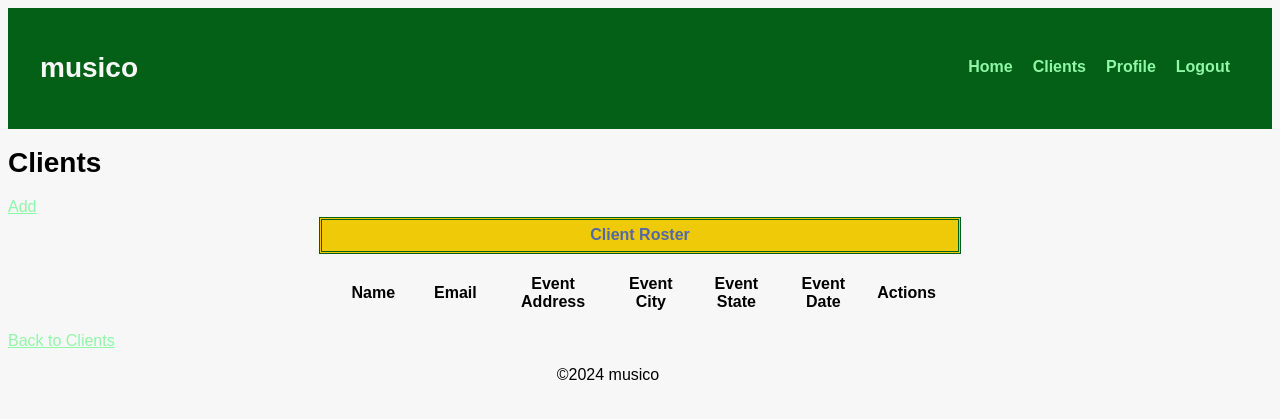
After one commit to josquinlarsen/musico, a Flask app: page /clients/manage in a window 1280 px wide. The commit adds this page. Shown: the top 419 px of the page. Run offline with Flask 3, Linux system fonts and the light colour scheme; the visitor is signed in with stand-in values (Sample User, id 1); lists and menus that the app fills with data are empty.

Commit message:
working out UI client flow

```diff
--- a/app/app.py
+++ b/app/app.py
@@ -24,8 +24,15 @@ class User(db.Model):
 with app.app_context():
     db.create_all()
 
+@app.route("/")
+def pre_home():
+    """
+    Landing page before logging in
+    """
+    return render_template("pre_home.html")
 
-@app.route("/")
+
+@app.route("/home") # update router to /home
 def home():
     """
     Home Page router
@@ -33,9 +40,10 @@ def home():
     if "user_id" in session:
         clients = get_clients()
         return render_template(
-            "home.html", username=session["username"], clients=clients
+            "users/home.html", username=session["username"], clients=clients
         )
-    return redirect(url_for("login"))
+    return redirect(url_for("pre_home"))
+    # return render_template("pre_home.html")
 
 
 @app.route("/register", methods=["GET", "POST"])
@@ -108,7 +116,7 @@ def update():
 def logout():
     session.pop("user_id", None)
     session.pop("username", None)
-    return redirect(url_for("login"))
+    return redirect(url_for("pre_home"))
 
 
 # -------------------------------------------------------------------------------
@@ -124,14 +132,37 @@ def get_clients():
     except requests.RequestException:
         return []
 
-
+# update redirects from login to pre_home?
 @app.route("/clients")
 def clients():
+    """
+    Router for client home page
+    """
     if "user_id" not in session:
         return redirect(url_for("login"))
 
+    # clients = get_clients()
+    return render_template("clients/clients.html")
+
+@app.route("/clients/manage")
+def manage_clients():
+    """
+    Router for manage client table
+    """
+    if "user_id" not in session:
+        return redirect(url_for("login"))
+
+    return render_template("clients/manage_clients.html")
+
+@app.route("/clients/roster")
+def view_clients():
+    """
+    View Roster router
+    """
+    if "user_id" not in session:
+        return redirect(url_for("login"))
     clients = get_clients()
-    return render_template("clients/clients.html", clients=clients)
+    return render_template("clients/view_clients.html", clients=clients)
 
 
 @app.route("/clients/new", methods=["GET", "POST"])
--- a/app/templates/base.html
+++ b/app/templates/base.html
@@ -11,20 +11,20 @@
     <div class="navbar">
         <div><h1>musico</h1></div>
         <nav>
-            <a href="{{ url_for('home') }}">Home</a>
+
             {% if 'user_id' in session %}
-                <a href="{{ url_for('update') }}">Update</a>
+                <a href="{{ url_for('home') }}">Home</a>
+                <a href="{{ url_for('clients') }}">Clients</a>
+                <a href="{{ url_for('update') }}">Profile</a>
                 <a href="{{ url_for('logout') }}">Logout</a>
             {% else %}
+                <a href="{{ url_for('pre_home') }}">Home</a>
                 <a href="{{ url_for('login') }}">Login</a>
                 <a href="{{ url_for('register') }}">Register</a>
             {% endif %}
         </nav>
     </div>
-
 </header>
-
-
     <div>
         {% with messages = get_flashed_messages() %}
             {% if messages %}
--- a/app/templates/clients/create_clients.html
+++ b/app/templates/clients/create_clients.html
@@ -27,5 +27,6 @@
         <button type="submit">Create</button>
     </fieldset>
 </form>
-<a href="{{ url_for('clients') }}">Back to Clients</a>
+
+<a href="{{ url_for('view_clients') }}">Roster</a>
 {% endblock %}
--- /dev/null
+++ b/app/templates/clients/manage_clients.html
@@ -0,0 +1,50 @@
+{% extends 'base.html' %}
+
+{% block title %}Clients{% endblock %}
+
+{% block content %}
+
+<h1>Clients</h1>
+
+<!-- Button to create a new client -->
+<a href="{{ url_for('create_client') }}">Add</a>
+
+<table>
+    <caption>Client Roster</caption>
+    <thead>
+        <tr>
+
+            <th>Name</th>
+            <th>Email</th>
+            <th>Event Address</th>
+            <th>Event City</th>
+            <th>Event State</th>
+            <th>Event Date</th>
+            <th>Actions</th>
+
+        </tr>
+    </thead>
+    <tbody>
+        {% for client in clients %}
+            <tr>
+                <td>{{ client.name }}</td>
+                <td>{{ client.email }}</td>
+                <td>{{ client.address }}</td>
+                <td>{{ client.city }}</td>
+                <td>{{ client.state }}</td>
+                <td>{{ client.event_date }}</td>
+                <td>
+                    <!-- Button to edit the client -->
+                    <a href="{{ url_for('update_client', client_id=client.id) }}">Edit</a>
+                    <!-- Button to delete the client -->
+                    <form action="{{ url_for('delete_client', client_id=client.id) }}" method="post" style="display:inline;">
+                        <button type="submit">Delete</button>
+                    </form>
+                </td>
+            </tr>
+        {% endfor %}
+    </tbody>
+</table>
+
+<a href="{{ url_for('clients') }}">Back to Clients</a>
+{% endblock %}
```
Also changed, not shown: app/templates/clients/clients.html (+11 -4 lines), app/templates/clients/view_clients.html (+1 -12 lines), app/templates/pre_home.html (added, +10 -0 lines), app/templates/users/home.html (renamed from app/templates/home.html).
